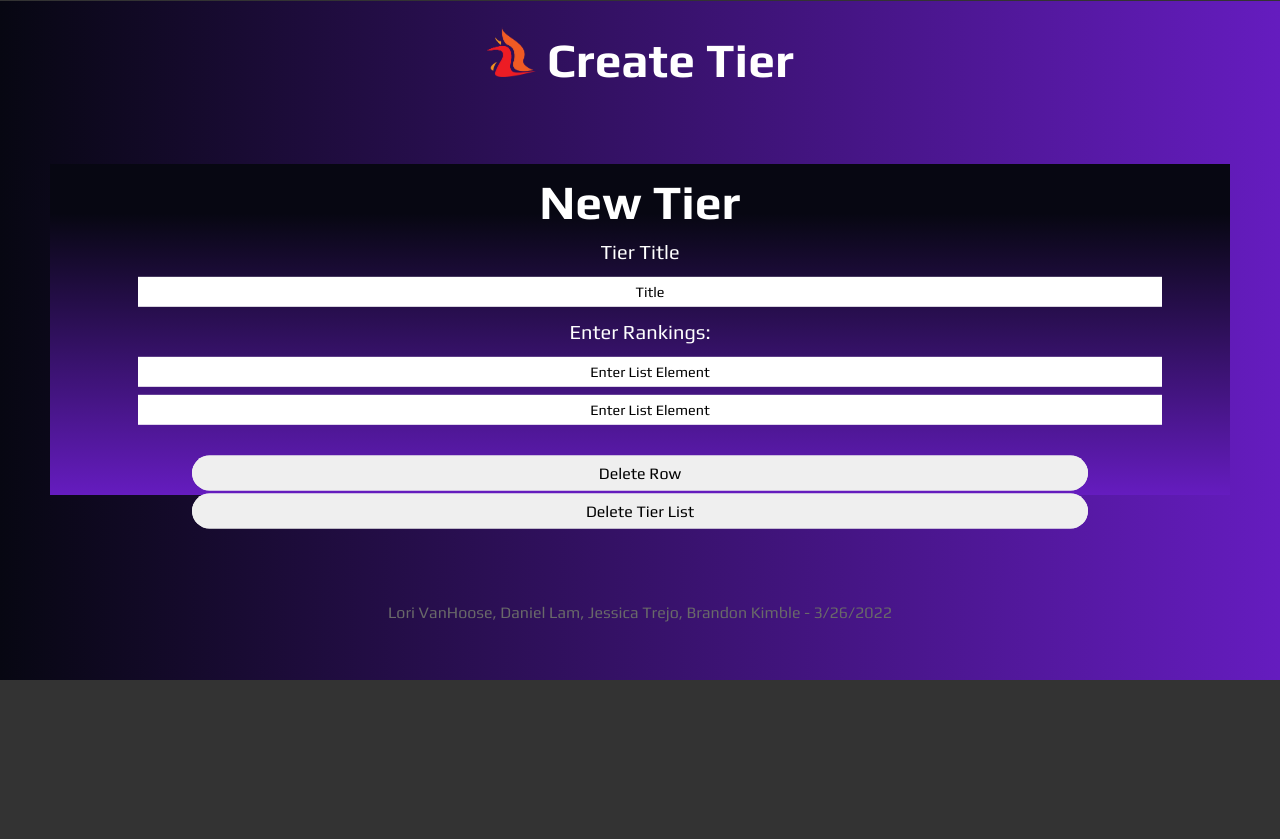
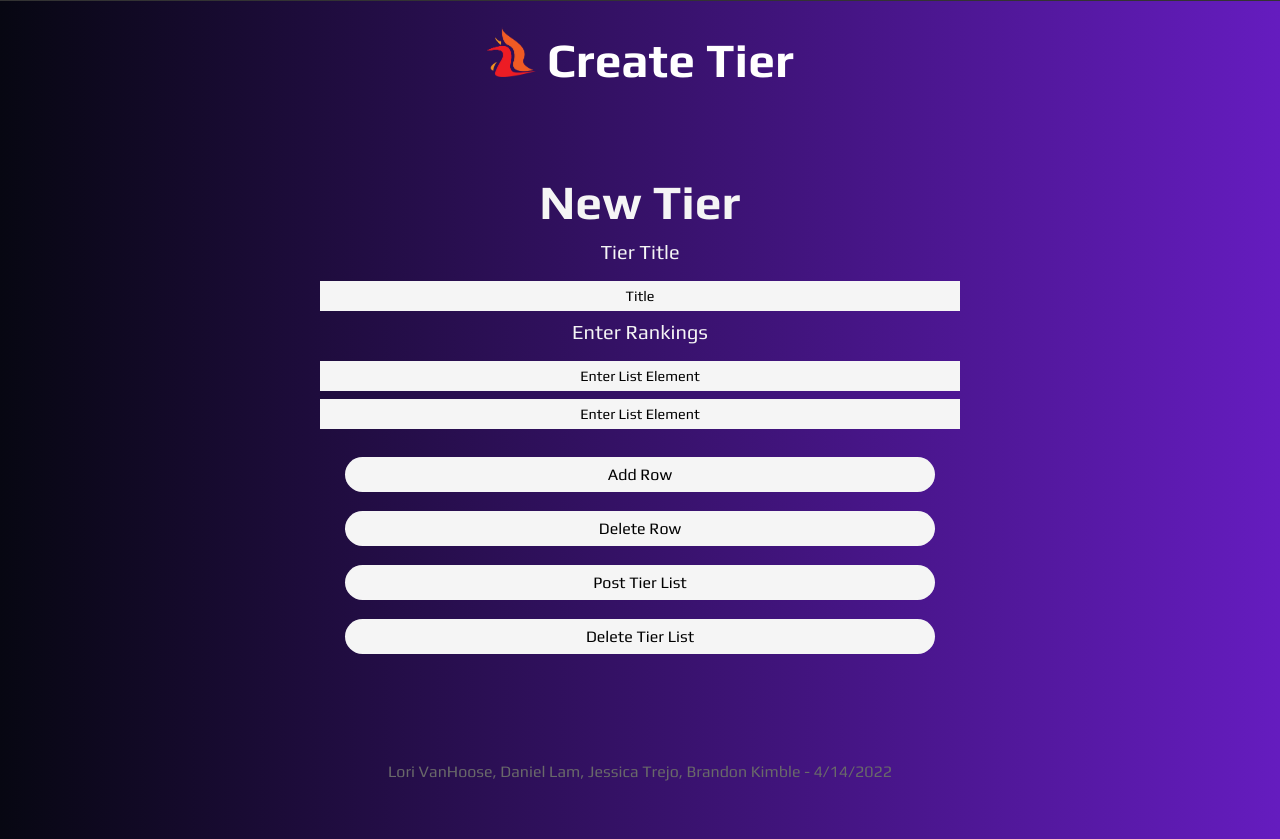
Before and after one commit to daniellam-x/tier-bias, a PHP site: page /createtier.html in a window 1280 px wide. Shown: the part 233-1072 px from the top of the page. Before the commit the page ends 913 px from the top, so only its background shows below. Run offline with PHP 8.4, Linux system fonts and the light colour scheme.

Commit message:
Editing CSS

```diff
--- a/contact.html
+++ b/contact.html
@@ -5,6 +5,7 @@
         <title>Contact Us</title>
         <link rel="stylesheet" href="./styles/base.css">
         <link rel="stylesheet" href="./styles/contact.css">
+
         <script defer src="contactscript.js"></script>
         <link href="https://fonts.googleapis.com/css2?family=Play:wght@400;700&display=swap" rel="stylesheet">
         <meta charset="UTF-8">
@@ -75,7 +76,7 @@
         <!-- <script src="" async defer></script> -->
         <div class="footer">
             <p>
-                Lori VanHoose, Daniel Lam, Jessica Trejo, Brandon Kimble - 3/26/2022
+                Lori VanHoose, Daniel Lam, Jessica Trejo, Brandon Kimble - 4/14/2022
             </p>
         </div>
 
--- a/createtier.html
+++ b/createtier.html
@@ -6,6 +6,7 @@
     <title>Creater Tier</title>
     <link rel="stylesheet" href="./styles/base.css">
     <link rel="stylesheet" href="./styles/createtier.css">
+    <link rel="icon" href="images/logo.png">
     <script defer src="createtierscript.js"></script>
     <link href="https://fonts.googleapis.com/css2?family=Play:wght@400;700&display=swap" rel="stylesheet">
     <meta charset="UTF-8">
@@ -45,19 +46,19 @@
             <form>
                 <label for="title">Tier Title</label><br><br>
                 <input type="text" id="title" value="Title"><br><br>
-                <label for="row" id="rowlabel">Enter Rankings:</label><br><br>
+                <label for="row" id="rowlabel">Enter Rankings</label><br><br>
                 <input type="text" id="row" value="Enter List Element"><br><br>
                 <input type="text" id="row" value="Enter List Element"><br><br><br>
-                <button>Add Row</button>
+                <button>Add Row</button><br><br>
                 <button>Delete Row</button><br><br>
-                <button>Post Tier List</button>
+                <button>Post Tier List</button><br><br>
                 <button>Delete Tier List</button>
             </form>
     </div>
 
     <div class="footer">
         <p>
-            Lori VanHoose, Daniel Lam, Jessica Trejo, Brandon Kimble - 3/26/2022
+            Lori VanHoose, Daniel Lam, Jessica Trejo, Brandon Kimble - 4/14/2022
         </p>
     </div>
 
--- a/login.html
+++ b/login.html
@@ -6,6 +6,7 @@
     <title>Log-In</title>
     <link rel="stylesheet" href="./styles/base.css">
     <link rel="stylesheet" href="./styles/login.css">
+    <link rel="icon" href="images/logo.png">
     <script defer src="loginscript.js"></script>
     <link href="https://fonts.googleapis.com/css2?family=Play:wght@400;700&display=swap" rel="stylesheet">
     <meta charset="UTF-8">
@@ -59,7 +60,7 @@
 
     <div class="footer">
         <p>
-            Lori VanHoose, Daniel Lam, Jessica Trejo, Brandon Kimble - 3/26/2022
+            Lori VanHoose, Daniel Lam, Jessica Trejo, Brandon Kimble - 4/14/2022
         </p>
     </div>
 
--- a/search.html
+++ b/search.html
@@ -6,6 +6,7 @@
     <title>Search</title>
     <link rel="stylesheet" href="./styles/base.css">
     <link rel="stylesheet" href="./styles/search.css">
+    <link rel="icon" href="images/logo.png">
     <script defer src="searchscript.js"></script>
     <link href="https://fonts.googleapis.com/css2?family=Play:wght@400;700&display=swap" rel="stylesheet">
     <meta charset="UTF-8">
@@ -49,7 +50,7 @@
 
     <div class="footer">
         <p>
-            Lori VanHoose, Daniel Lam, Jessica Trejo, Brandon Kimble - 3/26/2022
+            Lori VanHoose, Daniel Lam, Jessica Trejo, Brandon Kimble - 4/14/2022
         </p>
     </div>
 
--- a/styles/createtier.css
+++ b/styles/createtier.css
@@ -1,11 +1,3 @@
-input {
-    font-size: 1em;
-    outline: none;
-    border-width: 0 0 2px;
-    padding: 10px;
-    width: 90%;
-    text-align: center;
-}
 
 label {
     text-align: center;
@@ -13,14 +5,21 @@ label {
 }
 
 input {
+    background: whitesmoke;
     font-family: 'Play',
         sans-serif;
     font-size: .9em;
     padding: .5em;
-    margin-top: .5em;
-    width: 80%;
+    margin-top: 1em;
+
+    width: 50%;
+    min-width: 100px;
+
+    height: 2%;
+    min-height: 30px;
+
     border: none;
-    margin: 10px 10px 10px 10px;
+    text-align: center;
 
     position: absolute;
     left: 50%;
@@ -29,23 +28,22 @@ input {
 }
 
 button {
+    background: whitesmoke;
     font-family: 'Play',
         sans-serif;
     font-size: 1em;
     padding: .5em;
-    margin-top: 1em;
     border-radius: 2em;
-    width: 70%;
     border: none;
 
-    position: absolute;
-    left: 50%;
-    -ms-transform: translate(-50%, -50%);
-    transform: translate(-50%, -50%);
+    width: 50%;
+    min-width: 100px;
+    height: 2%;
+    min-height: 30px;
 }
 
 button:active {
-    transform: scale(0.98);
+    transform: scale(0.95);
     box-shadow: 3px 2px 22px 1px rgba(0, 0, 0, 0.30);
 }
 
@@ -53,9 +51,8 @@ button:active {
     font-family: 'Play',
         sans-serif;
     margin: 50px;
-    background: linear-gradient(0deg, rgb(101, 28, 191) 0%, rgb(7, 7, 18) 85%);
-    background-color: rgb(101, 28, 191);
-    color: white;
+
+    color: whitesmoke;
     height: 90%;
     text-align:center;
     align-content: center;
--- a/styles/login.css
+++ b/styles/login.css
@@ -2,7 +2,7 @@
     align-self: center;
     margin: auto;
     padding: 1em 2em;
-    background-color: white;
+    background-color: whitesmoke;
     display: flex;
     flex-direction: column;
     width: 20em;
--- a/user.html
+++ b/user.html
@@ -6,6 +6,7 @@
     <title>Log-In</title>
     <link rel="stylesheet" href="./styles/base.css">
     <link rel="stylesheet" href="./styles/homepage.css">
+    <link rel="icon" href="images/logo.png">
     <script defer src="userscript.js"></script>
     <link href="https://fonts.googleapis.com/css2?family=Play:wght@400;700&display=swap" rel="stylesheet">
     <meta charset="UTF-8">
@@ -44,7 +45,7 @@
 
     <div class="footer">
         <p>
-            Lori VanHoose, Daniel Lam, Jessica Trejo, Brandon Kimble - 3/26/2022
+            Lori VanHoose, Daniel Lam, Jessica Trejo, Brandon Kimble - 4/14/2022
         </p>
     </div>
 
```
Also changed, not shown: homepage.html (+6 -5 lines), styles/homepage.css (+20 -0 lines). Lines whose indentation alone changed are shown as unchanged.
